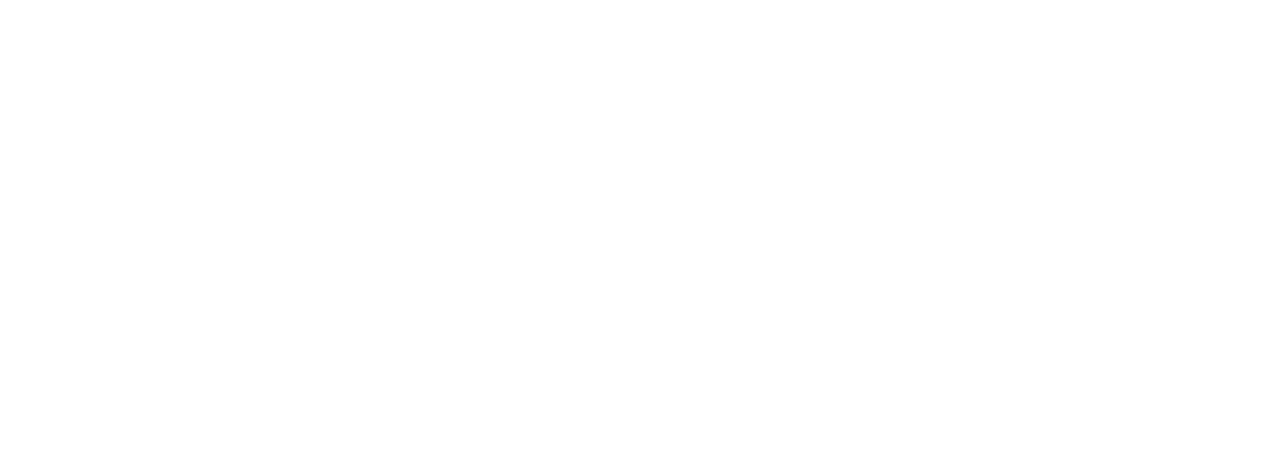
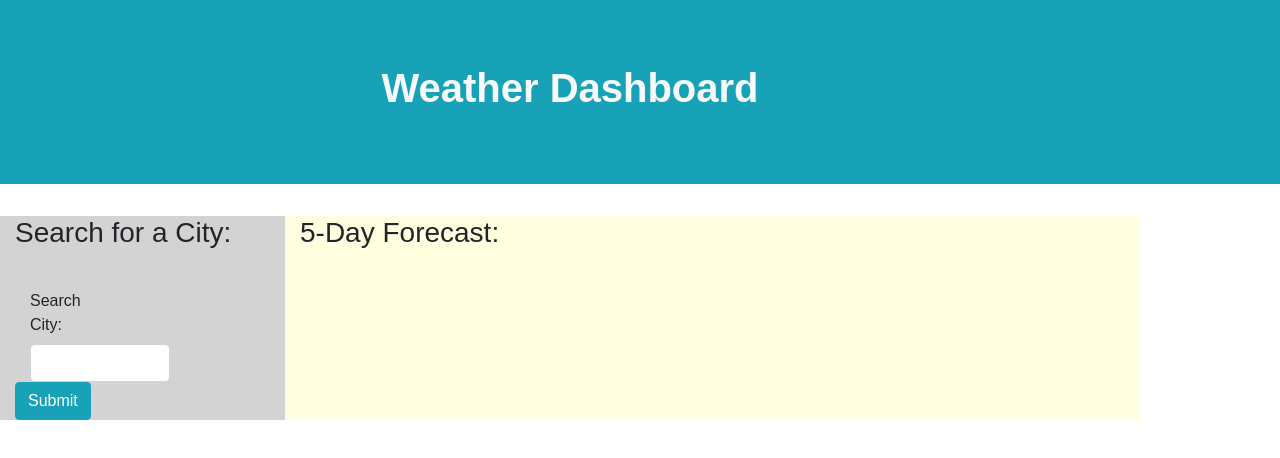
Before and after one commit to eloghub/06-weather-dashboard, a plain HTML site: page index.html in a window 1280 px wide. Drawn offline with nearby package versions, Linux system fonts and the light colour scheme.

Commit message:
trying to add weather api/jquery functionality

```diff
--- a/Develop/script.js
+++ b/Develop/script.js
@@ -0,0 +1,17 @@
+var startButton = $("#submitbutton")
+var city;
+var apiKey = "a79bbb9b57ab12b21c5b5e94a898ba2b"
+
+console.log(startButton);
+
+startButton.click(function(event){
+  event.preventDefault()
+  console.log($("input").val())
+  city = $("input").val()
+
+  var apiUrl = "https://api.openweathermap.org/data/2.5/weather?id=" + city + "&appid=" + "a79bbb9b57ab12b21c5b5e94a898ba2b"
+  // var apiUrl = "api.openweathermap.org/data/2.5/weather?q=London,uk&APPID=56839525d53b8a5c92890fc9ebc70aff"
+  fetch(apiUrl).then(response=>response.json()).then(data=>{
+    console.log(data.weather.id);
+  })
+});
--- a/Develop/style.css
+++ b/Develop/style.css
@@ -0,0 +1,37 @@
+body {
+    font-family: 'Titillium Web', sans-serif;
+    font-size: 16px;
+  }
+
+  h1,
+  h2,
+  h4,
+  h5,
+  h6 {
+    font-weight: 700;
+    text-align: center;
+  }
+
+  .byline {
+    font-weight: 200;
+    font-style: italic;
+  }
+
+  #jumbotron {
+      color: darkgrey;
+  }
+
+
+  .col-3 {
+    background-color: lightgrey;
+  }
+
+  .col-9 {
+    background-color: lightyellow;
+  }
+
+  .container {
+    margin: 0px;
+    padding-top: 0px;
+    border-top: 0px;
+  }
--- a/index.html
+++ b/index.html
@@ -1,16 +1,65 @@
 <!DOCTYPE html>
 <html lang="en">
+
 <head>
-    <meta charset="UTF-8">
-    <meta http-equiv="X-UA-Compatible" content="IE=edge">
-    <meta name="viewport" content="width=device-width, initial-scale=1.0">
-    <title>Weather Dashboard</title>
+  <meta charset="utf-8" />
+  <meta name="viewport" content="width=device-width, initial-scale=1" />
+
+  <link rel="stylesheet" href="https://cdnjs.cloudflare.com/ajax/libs/twitter-bootstrap/4.5.0/css/bootstrap.min.css" />
+  <link rel="stylesheet" href="https://code.jquery.com/ui/1.12.1/themes/base/jquery-ui.css" />
+  <link
+  rel="stylesheet"
+  href="https://use.fontawesome.com/releases/v5.8.1/css/all.css"
+  integrity="sha384-50oBUHEmvpQ+1lW4y57PTFmhCaXp0ML5d60M1M7uH2+nqUivzIebhndOJK28anvf"
+  crossorigin="anonymous"
+/>
+
+  <link rel="stylesheet" href="./Develop/style.css" />
+
+  <title>Weather Dashboard</title>
 </head>
+
 <body>
+  <div class="jumbotron jumbotron-fluid bg-info text-light" id="jumbotron">
+    <div class="container text-center">
+      <h1>
+        Weather Dashboard
+      </h1>
+    </div>
+  </div>
+  <div class="container">
+    <div class="row justify-content-center">
+      <div class="col-3">
+        <h3>Search for a City:</h3>
+        <br />
+        <form>
+          <div>
+            <label class="col-sm-4 col-form-label">Search City:
+            </label>
+            <div class="col-sm-8">
+              <input type="text" class="form-control" />
+            </div>
+          </div>
 
-<!-- <script src="https://code.jquery.com/jquery-1.12.4.js"></script>
+          <button type="submit" value="Submit" class="btn btn-info" id="submitbutton">
+            Submit
+          </button>
+        </form>
+      </div>
+      <div class="col-9">
+        <section>
+      </section>
+      <section>
+        <h3>5-Day Forecast:</h3><br/>
+        <ul></ul>
+      </section>
+      </div>
+    </div>
+  </div>
+
+<script src="https://code.jquery.com/jquery-1.12.4.js"></script>
 <script src="https://code.jquery.com/ui/1.12.1/jquery-ui.js"></script>
-<script src="./Develop/script.js"></script> -->
+<script src="./Develop/script.js"></script>
 
 </body>
 </html>
```
Also changed, not shown: 1 other file.
